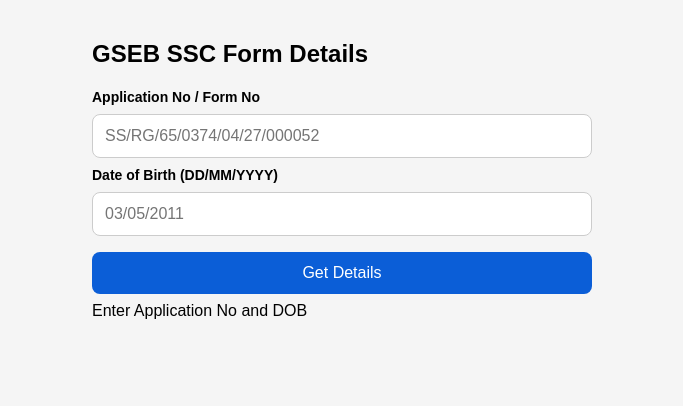
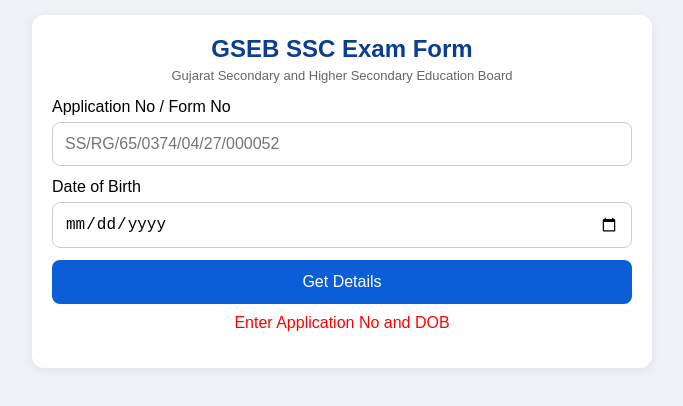
Before and after one commit to sorathiya903/animationonhands, a plain HTML site: page gseb.html in a window 1280 px wide. Both pictures are taken after a click on the button "Get Details". Shown: the whole page, without its empty margins (298-981 px from the left). Drawn offline with Linux system fonts and the light colour scheme.

Commit message:
Update GSEB SSC form layout and functionality

```diff
--- a/gseb.html
+++ b/gseb.html
@@ -2,75 +2,116 @@
 <html>
 <head>
 <meta name="viewport" content="width=device-width, initial-scale=1">
-<title>GSEB SSC Form Details</title>
+<title>GSEB SSC - Check Application</title>
 <style>
-  body{font-family:Arial; padding:20px; max-width:500px; margin:auto; background:#f5f5f5}
-  input,button{width:100%; padding:12px; margin:8px 0; font-size:16px; border-radius:8px; border:1px solid #ccc; box-sizing:border-box}
-  button{background:#0b5ed7; color:white; border:none; cursor:pointer}
-  .card{background:white; padding:16px; border-radius:10px; margin-top:15px}
-  img{width:120px; border:1px solid #ddd}
-  label{font-size:14px; font-weight:bold}
+  *{box-sizing:border-box}
+  body{font-family:Arial; padding:15px; max-width:650px; margin:auto; background:#eef2f7}
+  .search-box{background:white; padding:20px; border-radius:12px; box-shadow:0 2px 10px #0001}
+  h2{text-align:center; color:#0b3d91; margin:0 0 5px}
+  p.sub{text-align:center; color:#666; font-size:13px; margin:0 0 15px}
+  input{width:100%; padding:12px; margin:6px 0 12px; font-size:16px; border-radius:8px; border:1px solid #ccc}
+  button{width:100%; padding:13px; font-size:16px; border-radius:8px; border:none; background:#0b5ed7; color:white; cursor:pointer}
+  button:disabled{opacity:0.6}
+  .card{background:white; padding:20px; border-radius:12px; margin-top:15px; box-shadow:0 2px 10px #0001}
+  .header{display:flex; justify-content:space-between; align-items:flex-start; gap:15px; border-bottom:2px solid #0b3d91; padding-bottom:12px}
+  .header img{width:110px; height:130px; object-fit:cover; border:1px solid #ddd}
+  table{width:100%; border-collapse:collapse; margin-top:12px; font-size:15px}
+  td{padding:8px 6px; border-bottom:1px solid #eee; vertical-align:top}
+  td:first-child{font-weight:bold; color:#333; width:38%}
+  .sign-row{display:flex; justify-content:space-between; margin-top:15px; align-items:flex-end}
+  .sign-row img{max-width:160px; max-height:60px}
+  .barcode{text-align:center; margin-top:10px}
+  .barcode img{width:220px}
+  .error{color:red; text-align:center; margin-top:10px}
+  @media print{
+    body{background:white; padding:0}
+    .search-box, .no-print{display:none !important}
+    .card{box-shadow:none; margin:0; padding:0}
+  }
 </style>
 </head>
 <body>
-  <h2>GSEB SSC Form Details</h2>
 
+<div class="search-box">
+  <h2>GSEB SSC Exam Form</h2>
+  <p class="sub">Gujarat Secondary and Higher Secondary Education Board</p>
   <label>Application No / Form No</label>
   <input id="appNo" placeholder="SS/RG/65/0374/04/27/000052" />
+  <label>Date of Birth</label>
+  <input id="dob" type="date" />
+  <button id="btn" onclick="search()">Get Details</button>
+  <div id="msg"></div>
+</div>
 
-  <label>Date of Birth (DD/MM/YYYY)</label>
-  <input id="dob" placeholder="03/05/2011" />
-
-  <button onclick="search()">Get Details</button>
-  <div id="result"></div>
+<div id="result"></div>
 
 <script>
+function formatDOB(val){
+  // date input gives YYYY-MM-DD -> convert to DD/MM/YYYY for API
+  if(!val) return '';
+  const [y,m,d] = val.split('-');
+  return `${d}/${m}/${y}`;
+}
+
 async function search(){
   const appNo = document.getElementById('appNo').value.trim();
-  const dob = document.getElementById('dob').value.trim();
+  const dobRaw = document.getElementById('dob').value;
+  const dob = formatDOB(dobRaw);
   const box = document.getElementById('result');
-  if(!appNo || !dob){ box.innerHTML = 'Enter Application No and DOB'; return; }
-  box.innerHTML = 'Loading...';
+  const msg = document.getElementById('msg');
+  const btn = document.getElementById('btn');
+  if(!appNo || !dob){ msg.innerHTML = '<p class="error">Enter Application No and DOB</p>'; return; }
+
+  btn.disabled = true; btn.innerText = 'Loading...';
+  msg.innerHTML = ''; box.innerHTML = '';
 
   try{
-    // STEP 1: Get ID from ApplicationNo + DOB
-    const step1Url = `https://registration.gseb.org/api/CheckApplication/CheckApplication?ApplicationNo=${encodeURIComponent(appNo)}&DOB=${encodeURIComponent(dob)}`;
-    const res1 = await fetch(step1Url, { headers: { 'Accept': 'application/json' } });
+    const res1 = await fetch(`https://registration.gseb.org/api/CheckApplication/CheckApplication?ApplicationNo=${encodeURIComponent(appNo)}&DOB=${encodeURIComponent(dob)}`, { headers:{'Accept':'application/json'} });
     const data1 = await res1.json();
+    const id = data1?.Result?.[0]?.StudentExamFormDetailId;
+    if(!id) throw new Error('No record found. Check Application No and DOB.');
 
-    const id = data1?.Result?.[0]?.StudentExamFormDetailId;
-    if(!id){ box.innerHTML = 'No record found. Check Application No and DOB.'; return; }
-
-    // STEP 2: Get Full Details using ID
-    const res2 = await fetch(`https://registration.gseb.org/api/CheckApplication/GetStudentDetailsForPrint?Id=${id}`, {
-      headers: { 'Accept': 'application/json' }
-    });
+    const res2 = await fetch(`https://registration.gseb.org/api/CheckApplication/GetStudentDetailsForPrint?Id=${id}`, { headers:{'Accept':'application/json'} });
     const data2 = await res2.json();
     const s = data2?.Result?.StudentDetails?.[0];
-    if(!s){ box.innerHTML = 'Details not found'; return; }
+    if(!s) throw new Error('Details not found');
+
+    // Debug: see all fields in console to add subjects later
+    console.log('FULL DATA:', data2.Result);
 
     box.innerHTML = `
-      <div class="card">
-        <img src="${s.ImagePreviewUrl}" />
-        <p><b>Name:</b> ${s.Surname} ${s.StudentName} ${s.GuardianName}</p>
-        <p><b>Form No:</b> ${s.FormNumber}</p>
-        <p><b>Application ID:</b> ${s.StudentPersonalDetailId}</p>
-        <p><b>Category:</b> ${s.CategoryName}</p>
-        <p><b>Gender:</b> ${s.Gender}</p>
-        <p><b>DOB:</b> ${s.DateOfBirth}</p>
-        <p><b>Medium:</b> ${s.Medium}</p>
-        <p><b>School Index:</b> ${s.SchoolIndexNumber}</p>
-        <p><b>District:</b> ${s.DistrictId}</p>
-        <p><b>Taluka:</b> ${s.TalukaId}</p>
-        <p><b>GR No:</b> ${s.GRNumber}</p>
-        <p><b>Total Subjects:</b> ${s.NumberOfTotalSubjectChosen}</p>
-        <p><b>Form Date:</b> ${s.DateOfFillingForm}</p>
-        <p><b>Signature:</b><br><img src="${s.SignaturePreviewUrl}" style="width:150px" /></p>
-        <p><b>Barcode:</b><br><img src="${s.Barcode_data}" style="width:200px" /></p>
-        <button onclick="window.print()">Print</button>
+      <div class="card" id="printArea">
+        <div class="header">
+          <div>
+            <h3 style="margin:0; color:#0b3d91">SSC Exam Application Form</h3>
+            <p style="margin:5px 0; font-size:13px; color:#666">Form No: ${s.FormNumber}<br>Application ID: ${s.StudentPersonalDetailId}<br>Date: ${s.DateOfFillingForm}</p>
+          </div>
+          ${s.ImagePreviewUrl ? `<img src="${s.ImagePreviewUrl}" onerror="this.style.display='none'">` : ''}
+        </div>
+        <table>
+          <tr><td>Student Name</td><td>${s.Surname} ${s.StudentName} ${s.GuardianName}</td></tr>
+          <tr><td>Category</td><td>${s.CategoryName} - ${s.Caste || '-'}</td></tr>
+          <tr><td>Gender</td><td>${s.Gender}</td></tr>
+          <tr><td>Date of Birth</td><td>${s.DateOfBirth}</td></tr>
+          <tr><td>Medium</td><td>${s.Medium}</td></tr>
+          <tr><td>School Index</td><td>${s.SchoolIndexNumber}</td></tr>
+          <tr><td>District / Taluka</td><td>${s.DistrictId} / ${s.TalukaId}</td></tr>
+          <tr><td>Address</td><td>${s.Address || '-'} - ${s.Pincode || ''}</td></tr>
+          <tr><td>GR No</td><td>${s.GRNumber}</td></tr>
+          <tr><td>Total Subjects</td><td>${s.NumberOfTotalSubjectChosen}</td></tr>
+          <tr><td>Principal Approve</td><td>${s.PrincipalAprove ? 'Yes' : 'Pending'}</td></tr>
+        </table>
+        <div class="sign-row">
+          <div>Signature<br>${s.SignaturePreviewUrl ? `<img src="${s.SignaturePreviewUrl}">` : '-'}</div>
+          <div style="text-align:right">Student Photo Verified</div>
+        </div>
+        <div class="barcode">${s.Barcode_data ? `<img src="${s.Barcode_data}">` : ''}</div>
+        <button class="no-print" onclick="window.print()" style="margin-top:15px">Print / Save PDF</button>
       </div>`;
   }catch(e){
-    box.innerHTML = 'Error: ' + e.message;
+    msg.innerHTML = `<p class="error">${e.message}</p>`;
+  } finally {
+    btn.disabled = false; btn.innerText = 'Get Details';
   }
 }
 </script>
```
